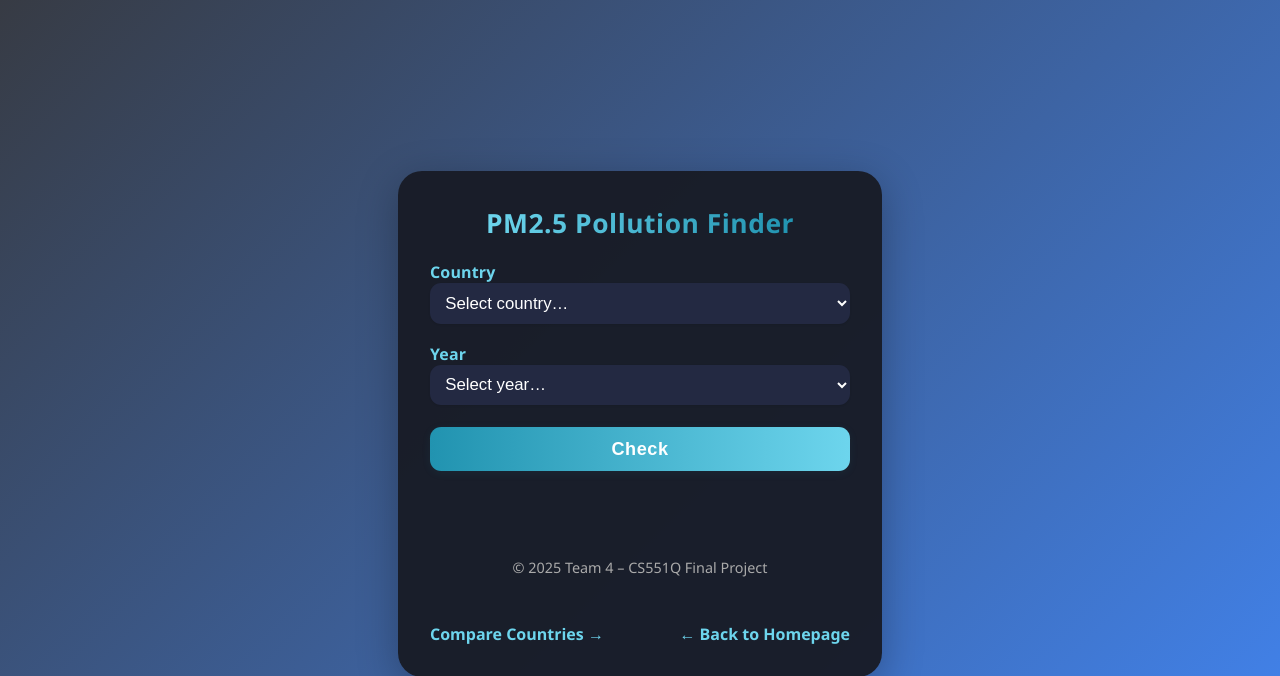
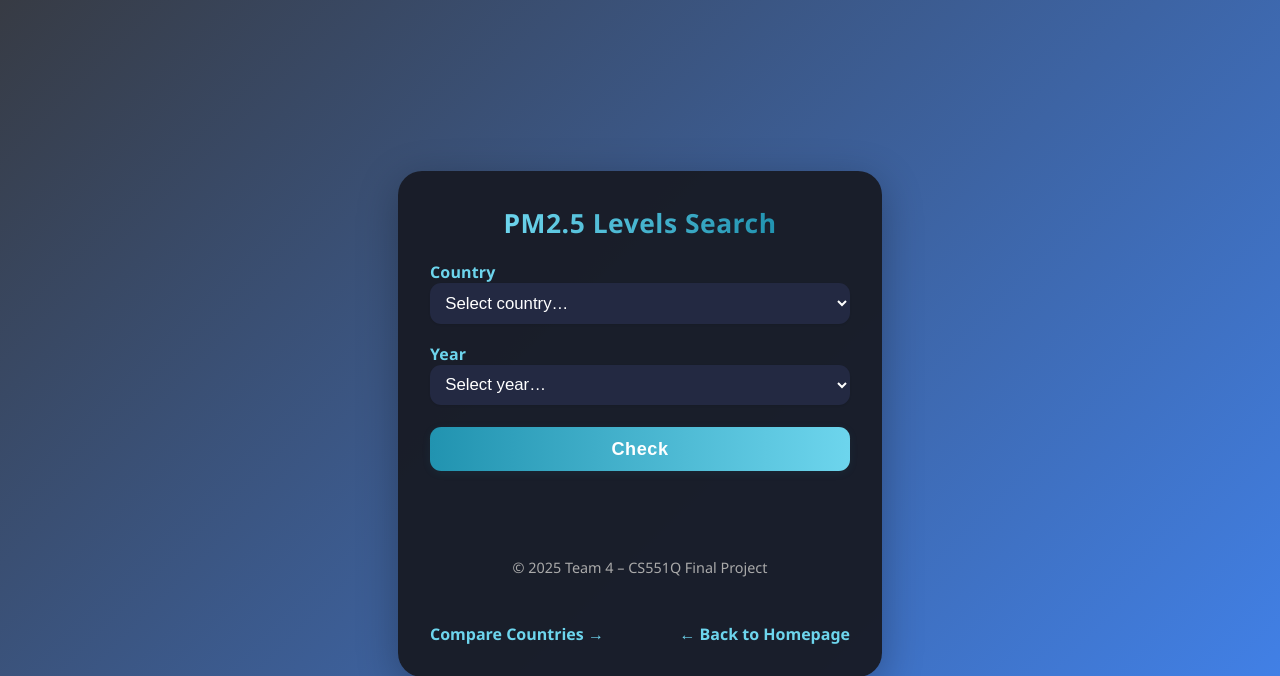
Before and after one commit to sita1013/Team_4_Deployment, a Django app: page /pm25/ in a window 1280 px wide. Shown: the top 676 px of the page. Run offline with Django 5.2, Linux system fonts and the light colour scheme; tables that the repository leaves empty hold one stand-in row (values such as "Sample post").

Commit message:
fixed html

```diff
--- a/countries/templates/countries/pm25_lookup.html
+++ b/countries/templates/countries/pm25_lookup.html
@@ -160,7 +160,7 @@
 </head>
 <body>
   <div class="pm-card">
-    <div class="pm-title">PM2.5 Pollution Finder</div>
+    <div class="pm-title">PM2.5 Levels Search</div>
     <form method="get" class="pm-form">
       <div class="pm-field">
         <label for="country">Country</label>
@@ -204,7 +204,7 @@
 
   {% if selected_country %}
     <div class="pm-result" style="margin-top: 2rem;">
-      <h3>Historical PM2.5 in {{ country.name }}</h3>
+      <h3>Historical Data in {{ country.name }}</h3>
       <div style="width:100%; height:300px;">
         <canvas id="barChart"></canvas>
       </div>
@@ -228,7 +228,7 @@
           plugins: {
             title: {
               display: true,
-              text: 'PM2.5 Levels Over the Years in {{ country.name }}',
+              text: 'PM2.5 Levels in {{ country.name }}',
               font: { size: 18 }
             },
             legend: { display: false }
```
Also changed, not shown: README.md.
